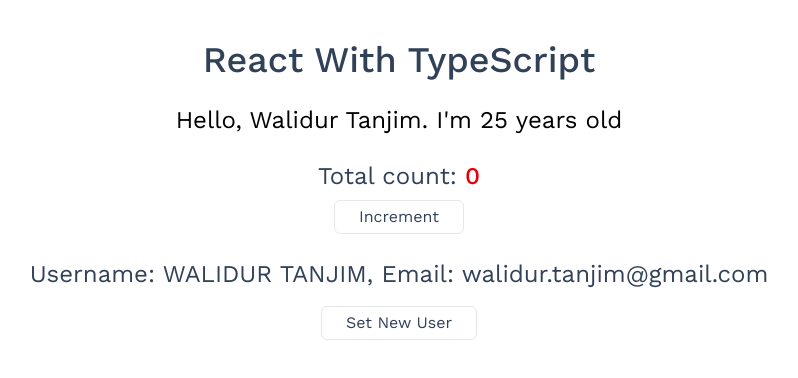
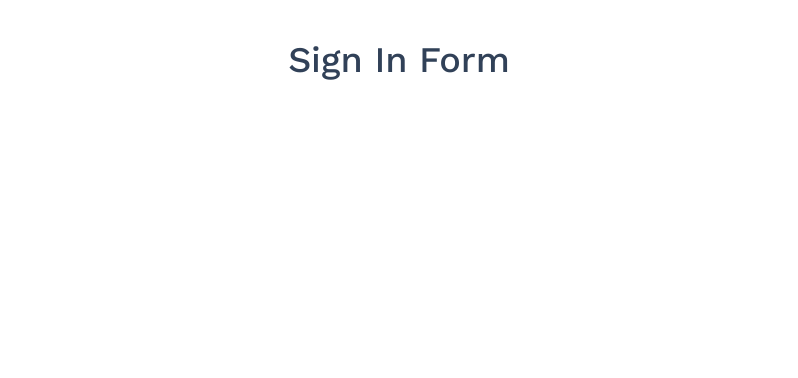
Before and after one commit to WalidurTanjim/react-with-ts, a React (Vite) app: page /signin in a window 1280 px wide. Shown: the top 378 px of the page, without its empty margins (241-1039 px from the left). Built offline with nearby package versions, Linux system fonts and the light colour scheme.

Commit message:
npm react-router-dom added for routing

```diff
--- a/package.json
+++ b/package.json
@@ -13,6 +13,7 @@
     "@tailwindcss/vite": "^4.1.11",
     "react": "^19.1.0",
     "react-dom": "^19.1.0",
+    "react-router-dom": "^7.6.3",
     "tailwindcss": "^4.1.11"
   },
   "devDependencies": {
--- a/src/App.tsx
+++ b/src/App.tsx
@@ -1,41 +1,20 @@
-import { useEffect, useState } from 'react';
 import './App.css'
-import Greeting from './components/Greeting/Greeting'
-
-interface UserInterface {
-  name: string;
-  email: string;
-}
+import { createBrowserRouter, RouterProvider } from 'react-router-dom';
+import MainLayout from './layout/MainLayout';
+import Home from './pages/Home/Home';
+import SignIn from './pages/SignIn/SignIn';
 
 function App() {
-  const [count, setCount] = useState<number>(0);
-  const [user, setUser] = useState<UserInterface | null>(null);
+  const router = createBrowserRouter([
+    {
+      path: '/', element: <MainLayout />, children: [
+        { path: '/', element: <Home /> },
+        { path: '/signin', element: <SignIn /> }
+      ]
+    }
+  ])
 
-  const name = "Walidur Tanjim";
-  const age = 25;
-
-  useEffect((): void => {
-    setUser({name: "WALIDUR TANJIM", email: "walidur.tanjim@gmail.com"})
-  }, []);
-
-  return (
-    <>
-      <h1 className='text-center text-2xl md:text-3xl lg:text-4xl font-medium text-slate-700 mt-10'>React With TypeScript</h1>
-      <Greeting userName={name} age={age} />
-
-      <div className='text-center'>
-        <h1 className='text-2xl text-slate-700'>Total count: <span className='text-red-600 font-medium'>{count}</span></h1>
-        <button className='outline-none border border-gray-200 rounded-md px-6 py-1 mt-2 hover:bg-gray-100 active:bg-transparent text-slate-700' onClick={() => setCount(count + 1)}>Increment</button>
-      </div>
-
-      {
-        user ? <p className='text-center text-2xl text-slate-700 pt-6'>Username: {user?.name}, Email: {user?.email}</p> : undefined
-      }
-      <div className='flex items-center justify-center mt-2'>
-        <button className='outline-none border border-gray-200 rounded-md px-6 py-1 mt-2 hover:bg-gray-100 active:bg-transparent text-slate-700' onClick={() => setUser({name: "Walidur Rahman", email: "walidur.rahman@gmail.com"})}>Set New User</button>
-      </div>
-    </>
-  )
+  return <RouterProvider router={router} />
 }
 
 export default App
--- /dev/null
+++ b/src/layout/MainLayout.tsx
@@ -0,0 +1,11 @@
+import { Outlet } from "react-router-dom";
+
+const MainLayout = () => {
+    return (
+        <>
+            <Outlet />
+        </>
+    );
+};
+
+export default MainLayout;
--- /dev/null
+++ b/src/pages/Home/Home.tsx
@@ -0,0 +1,40 @@
+import { useEffect, useState } from "react";
+import Greeting from "../../components/Greeting/Greeting";
+
+interface UserInterface {
+    name: string;
+    email: string;
+}
+
+const Home = () => {
+    const [count, setCount] = useState<number>(0);
+    const [user, setUser] = useState<UserInterface | null>(null);
+
+    const name = "Walidur Tanjim";
+    const age = 25;
+
+    useEffect((): void => {
+        setUser({ name: "WALIDUR TANJIM", email: "walidur.tanjim@gmail.com" })
+    }, []);
+
+    return (
+        <div>
+            <h1 className='text-center text-2xl md:text-3xl lg:text-4xl font-medium text-slate-700 mt-10'>React With TypeScript</h1>
+            <Greeting userName={name} age={age} />
+
+            <div className='text-center'>
+                <h1 className='text-2xl text-slate-700'>Total count: <span className='text-red-600 font-medium'>{count}</span></h1>
+                <button className='outline-none border border-gray-200 rounded-md px-6 py-1 mt-2 hover:bg-gray-100 active:bg-transparent text-slate-700' onClick={() => setCount(count + 1)}>Increment</button>
+            </div>
+
+            {
+                user ? <p className='text-center text-2xl text-slate-700 pt-6'>Username: {user?.name}, Email: {user?.email}</p> : undefined
+            }
+            <div className='flex items-center justify-center mt-2'>
+                <button className='outline-none border border-gray-200 rounded-md px-6 py-1 mt-2 hover:bg-gray-100 active:bg-transparent text-slate-700' onClick={() => setUser({ name: "Walidur Rahman", email: "walidur.rahman@gmail.com" })}>Set New User</button>
+            </div>
+        </div>
+    );
+};
+
+export default Home;
--- /dev/null
+++ b/src/pages/SignIn/SignIn.tsx
@@ -0,0 +1,9 @@
+const SignIn = () => {
+    return (
+        <div className="container mx-auto w-full px-2 sm:px-6 lg:px-8 py-10">
+            <h1 className='text-center text-2xl md:text-3xl lg:text-4xl font-medium text-slate-700'>Sign In Form</h1>
+        </div>
+    );
+};
+
+export default SignIn;
```
Also changed, not shown: 1 other file (tests, documents, lock files or other folders).
